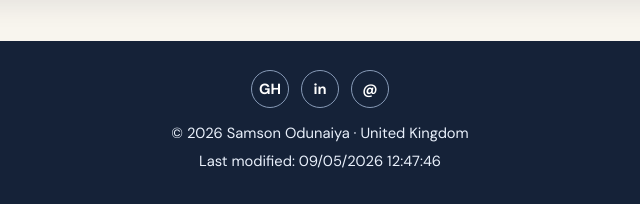
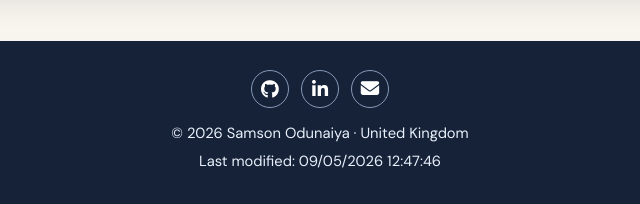
Before and after one commit to Samklugh/wdd231, a plain HTML site: page index.html in a window 1280 px wide. Shown: the part 1088-1292 px from the top of the page, 320-960 px from the left. Drawn offline with nearby package versions, Linux system fonts and the light colour scheme.

Commit message:
footer images

```diff
--- a/index.html
+++ b/index.html
@@ -14,6 +14,10 @@
     <link
       href="https://fonts.googleapis.com/css2?family=DM+Sans:wght@400;500;700&family=Playfair+Display:wght@700&display=swap"
       rel="stylesheet"
+    />
+    <link
+      rel="stylesheet"
+      href="https://cdnjs.cloudflare.com/ajax/libs/font-awesome/6.7.2/css/all.min.css"
     />
     <link rel="stylesheet" href="styles/small.css" />
     <link rel="stylesheet" href="styles/larger.css" />
@@ -113,19 +117,19 @@
           aria-label="Samson Odunaiya on GitHub"
           target="_blank"
           rel="noreferrer"
-          >GH</a
+          ><i class="fa-brands fa-github" aria-hidden="true"></i></a
         >
         <a
           href="https://www.linkedin.com"
           aria-label="Samson Odunaiya on LinkedIn"
           target="_blank"
           rel="noreferrer"
-          >in</a
+          ><i class="fa-brands fa-linkedin-in" aria-hidden="true"></i></a
         >
         <a
           href="mailto:102425294+Samklugh@users.noreply.github.com"
           aria-label="Email Samson Odunaiya"
-          >@</a
+          ><i class="fa-solid fa-envelope" aria-hidden="true"></i></a
         >
       </div>
       <p>© <span id="currentyear"></span> Samson Odunaiya · United Kingdom</p>
--- a/styles/small.css
+++ b/styles/small.css
@@ -39,5 +39,6 @@ footer { padding:1.8rem 1rem; color:#e9f0fb; background:var(--ink); text-align:c
 footer p { margin:.35rem 0; }
 .social-links { display:flex; justify-content:center; gap:.75rem; margin-bottom:.85rem; }
 .social-links a { display:grid; place-items:center; width:38px; height:38px; color:#fff; border:1px solid #879ab7; border-radius:50%; font-weight:700; text-decoration:none; }
+.social-links i { font-size:1.15rem; }
 .social-links a:hover, .social-links a:focus-visible { color:var(--ink); background:#fff; }
 @media (prefers-reduced-motion: reduce) { html { scroll-behavior:auto; } }
```
